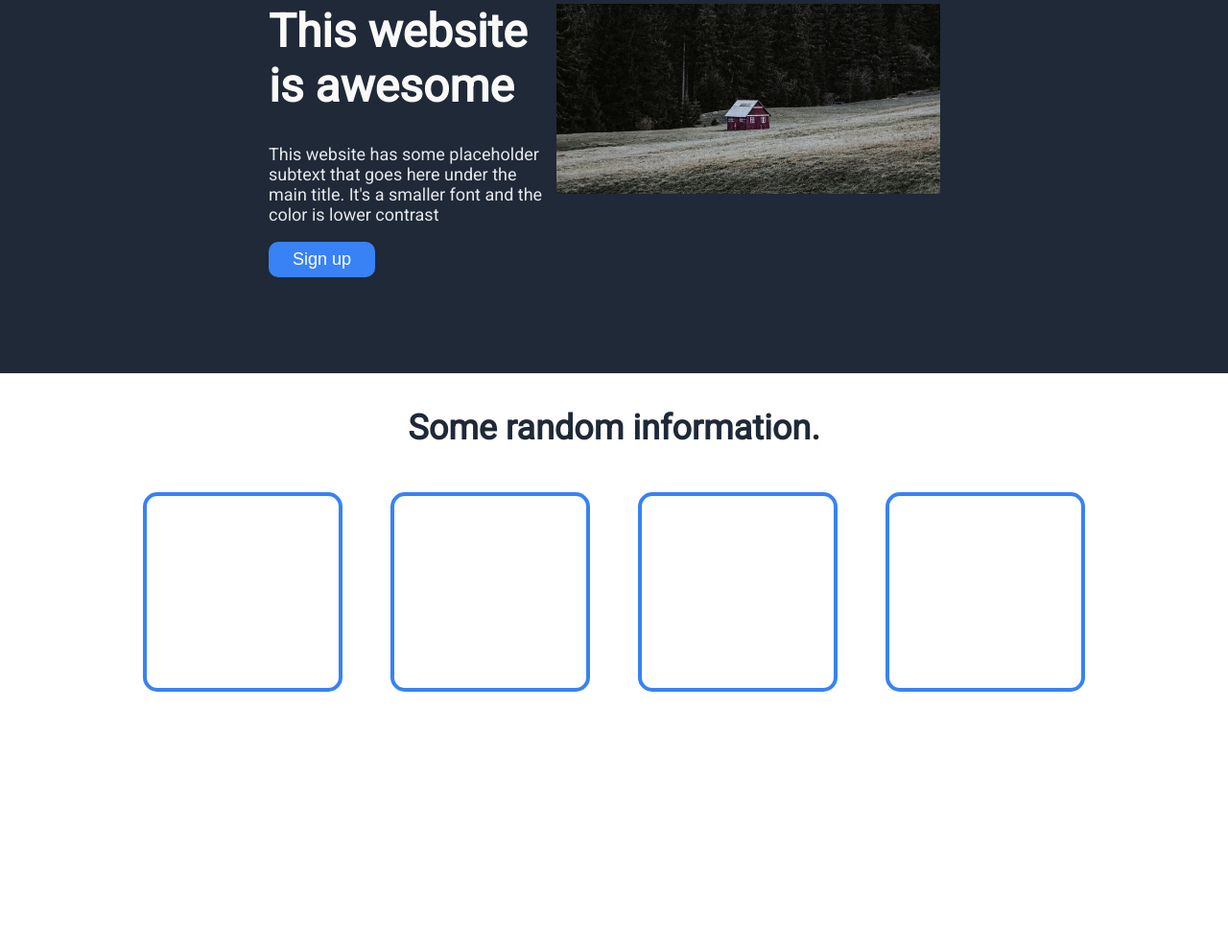
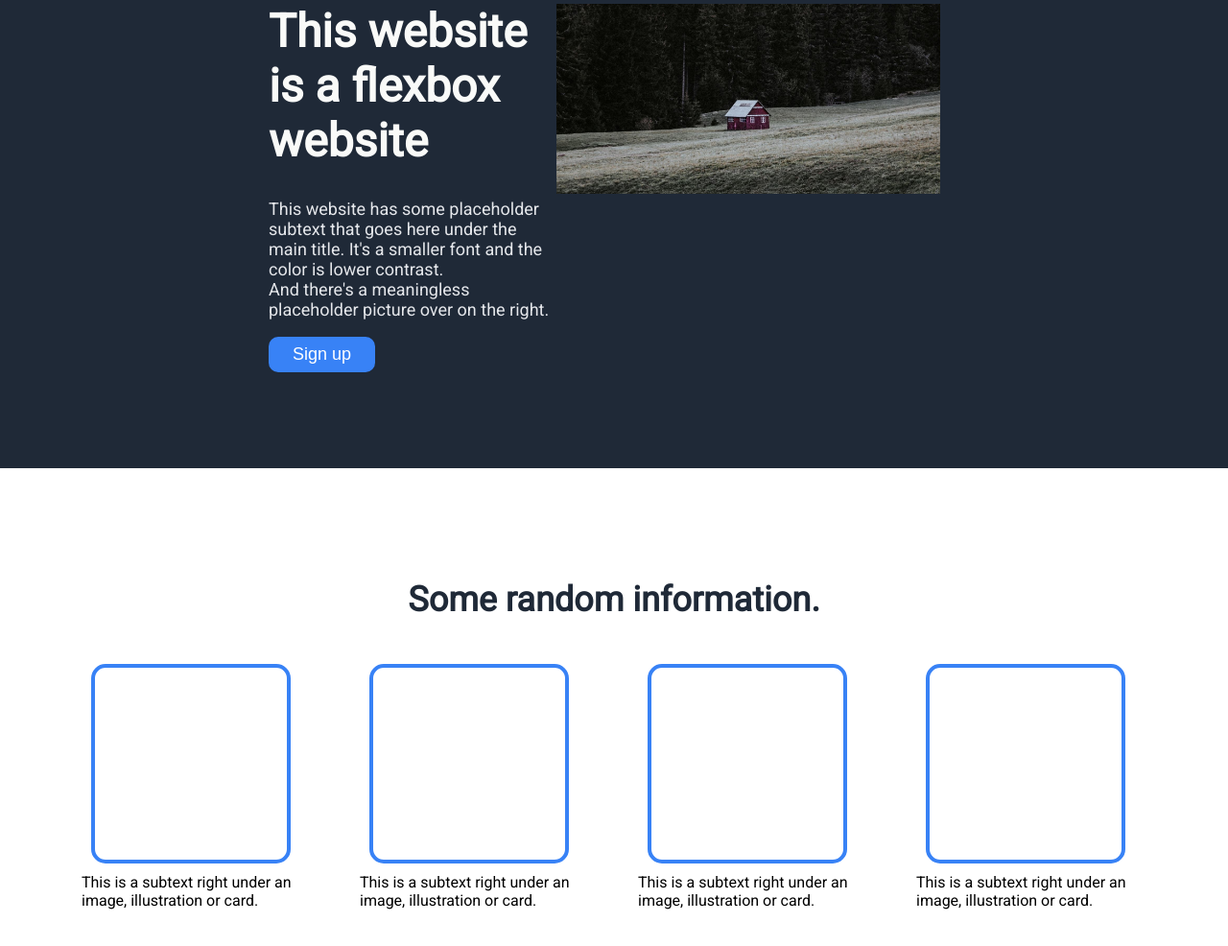
Before and after one commit to RasmusDahlJensen/Flexbox-landing-page, a plain HTML site: page index.html in a window 1280 px wide. Shown: the part 172-1158 px from the top of the page at 96% size. Before the commit the page ends 903 px from the top, so only its background shows below. Drawn offline with Linux system fonts and the light colour scheme.

Commit message:
Finished up section two

```diff
--- a/assets/style.css
+++ b/assets/style.css
@@ -93,6 +93,7 @@ img{
 .containertwo{
 display: flex;
 flex-direction: column;
+margin-top: 80px;
 
 }
 
@@ -110,9 +111,10 @@ flex-direction: column;
 
 .infocards{
     display: flex;
+    flex-direction: row;
+    align-items: center;
     justify-content: center;
-    gap: 30px;
-
+    gap: 50px;
 }
 
 .card{
@@ -124,3 +126,16 @@ flex-direction: column;
     border-radius: 15px;
     border: solid #3882f6 4px;
 }
+
+.info{
+    display: flex;
+    flex-direction: column;
+}
+
+.cardtext{
+    width: 15em;
+}
+
+.secondsection{
+    height: 600px;
+}
--- a/index.html
+++ b/index.html
@@ -23,9 +23,10 @@
         </header>
         <div class="containerone">
             <div class="herotext">
-            <h1>This website is awesome</h1>
+            <h1>This website is a flexbox website</h1>
             <p>This website has some placeholder subtext that goes here under
-                the main title. It's a smaller font and the color is lower contrast
+                the main title. It's a smaller font and the color is lower contrast.<br>
+                And there's a meaningless placeholder picture over on the right.
              </p>
              <button class="herobutton"><a href="#">Sign up</a></button>
             </div>
@@ -43,14 +44,23 @@
                 Some random information.
             </p>
         </div>
-        <div class="infocards">
+    <div class="infocards">
+        <div class="info">
             <cards class="card"></cards>
+            <div class="cardtext">This is a subtext right under an image, illustration or card.</div>
+        </div>
+        <div class="info">
             <cards class="card"></cards>
+            <div class="cardtext">This is a subtext right under an image, illustration or card.</div>
+        </div>
+        <div class="info">
             <cards class="card"></cards>
+            <div class="cardtext">This is a subtext right under an image, illustration or card.</div>
+        </div>
+        <div class="info">
             <cards class="card"></cards>
-
+            <div class="cardtext">This is a subtext right under an image, illustration or card.</div>
         </div>
-
 
 
     </div>
```
